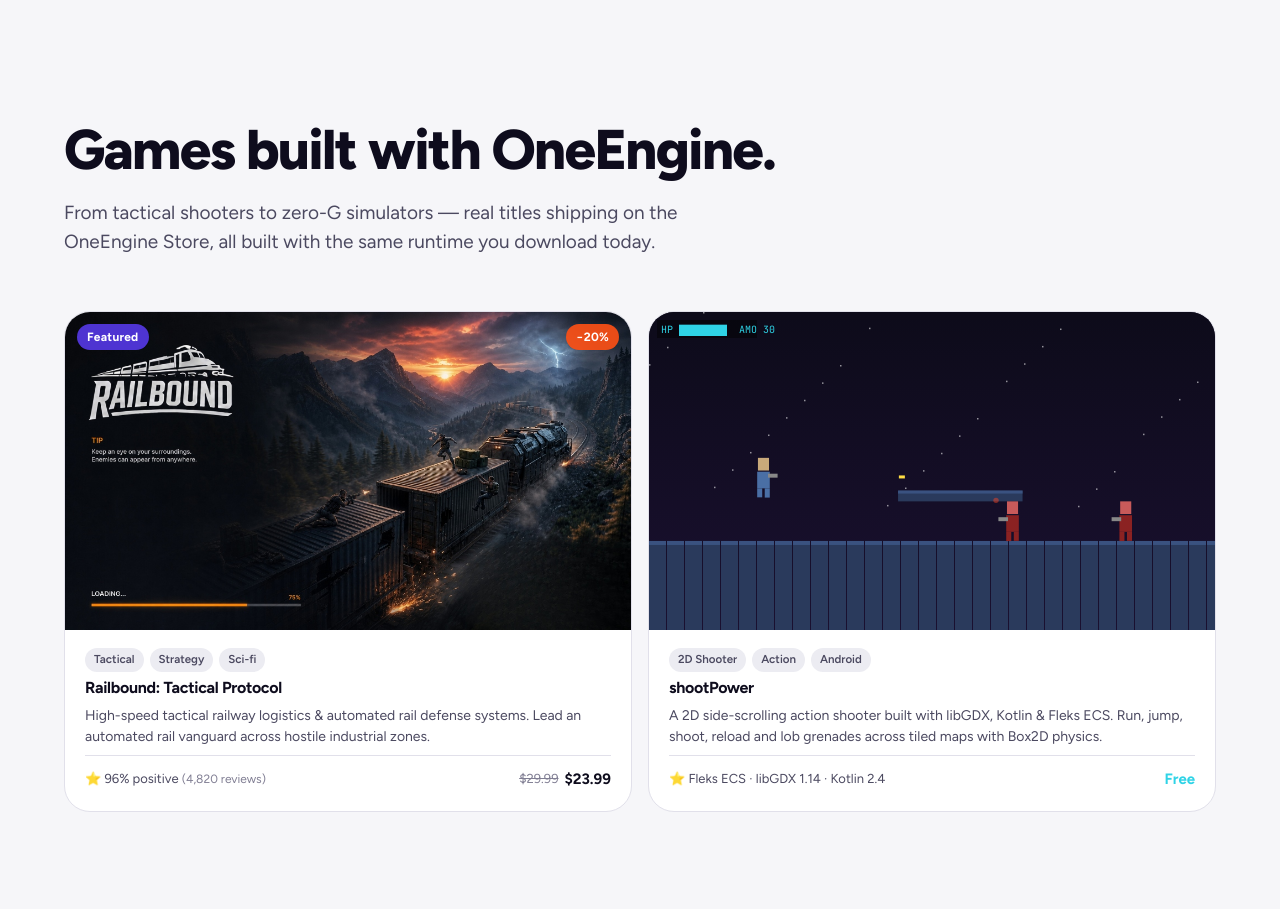
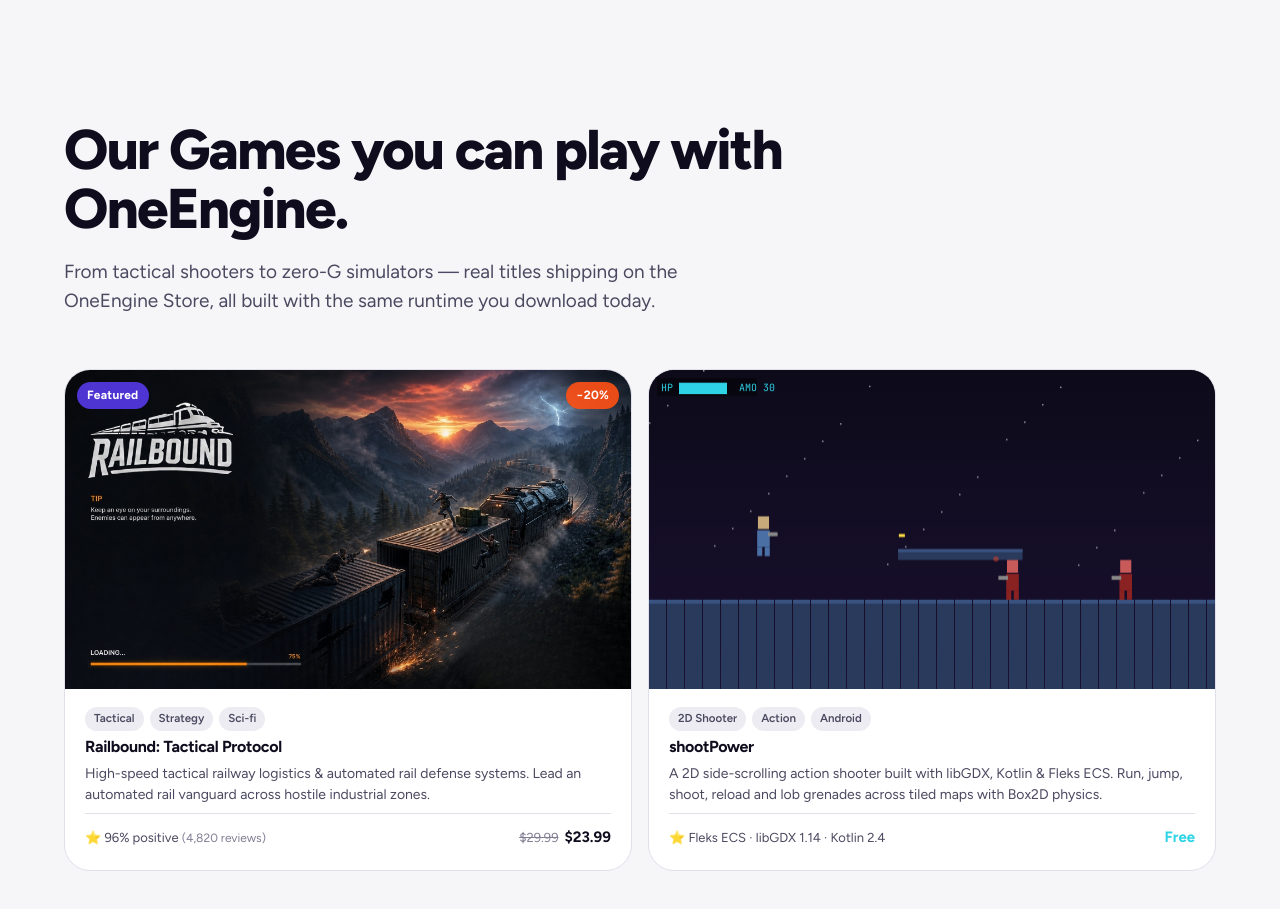
Before and after one commit to oneenginedev/oneengine, a plain HTML site: page index.html in a window 1280 px wide. Shown: the part 2500-3409 px from the top of the page. Drawn offline with Linux system fonts and the light colour scheme; a web font is replaced by a local one.

Commit message:
fix: update game catalog section heading for clarity

```diff
--- a/index.html
+++ b/index.html
@@ -198,7 +198,7 @@
       <!-- Game Catalog Features Section -->
       <section id="features" class="features">
         <div class="section-head">
-          <h2>Games built with OneEngine.</h2>
+          <h2>Our Games you can play with OneEngine.</h2>
           <p>From tactical shooters to zero-G simulators — real titles shipping on the OneEngine Store, all built with the same runtime you download today.</p>
         </div>
         <div class="game-catalog game-catalog-two">
```
